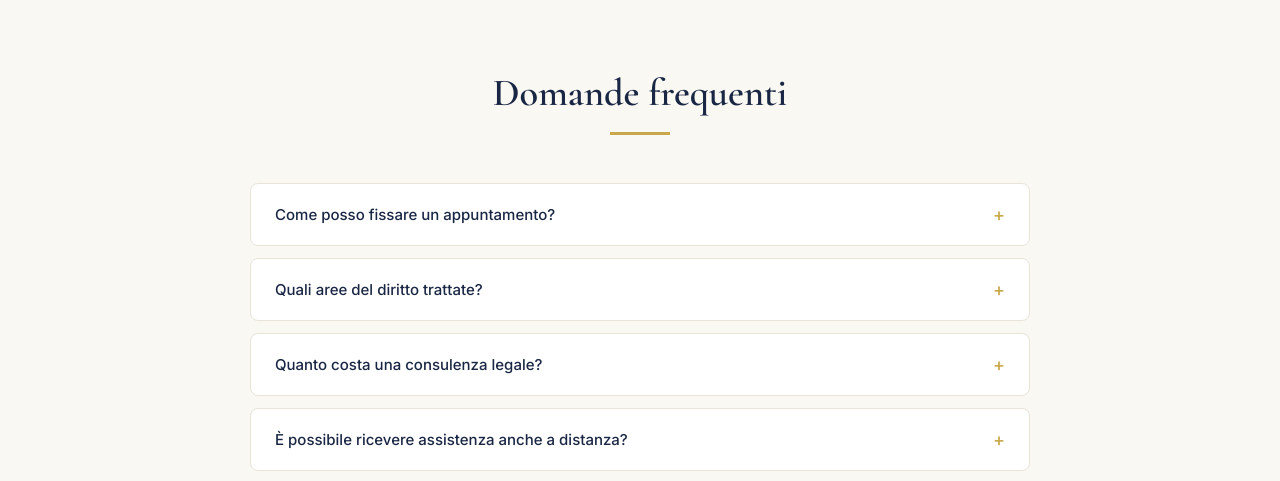
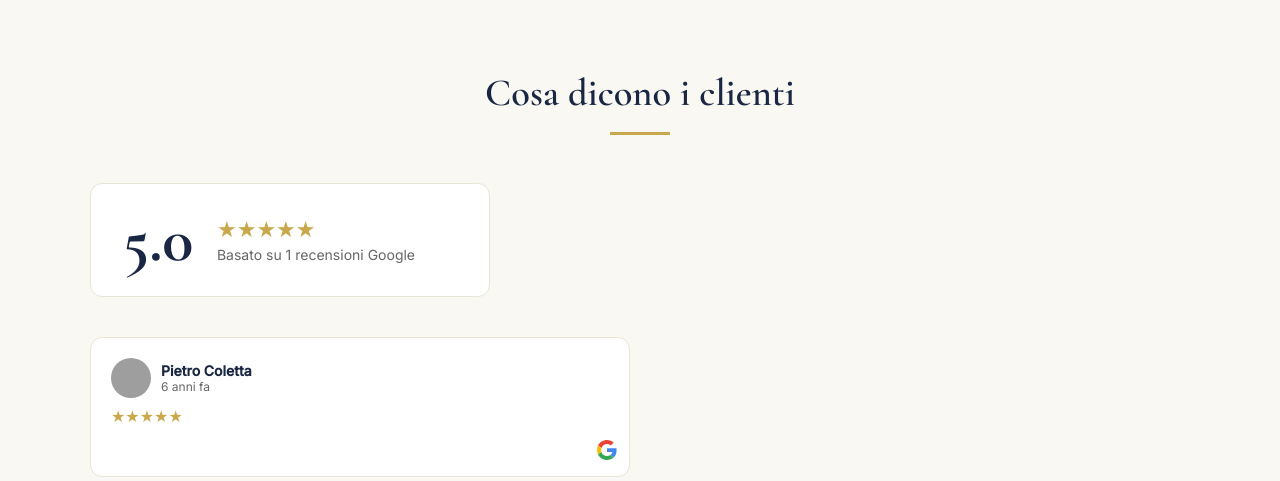
Before and after one commit to testo-gif/avv-zamboni-pier-paolo, a plain HTML site: page index.html in a window 1280 px wide. Shown: the part 2309-2790 px from the top of the page. Drawn offline with nearby package versions, Linux system fonts and the light colour scheme; grey boxes are pictures that could not be loaded.

Commit message:
Add preview

```diff
--- a/index.html
+++ b/index.html
@@ -136,12 +136,12 @@
 </nav>
 
 <section class="hero">
-  <div class="hero-bg"><img src="https://images.unsplash.com/photo-1436450412740-6b988f486c6b?w=1200&auto=format&fit=crop" alt="Avv. Zamboni Pier Paolo" style="width:100%;height:100%;object-fit:cover;opacity:0.25"></div>
+  <div class="hero-bg"><img src="https://images.unsplash.com/photo-1479142506502-19b3a3b7ff33?w=1200&auto=format&fit=crop" alt="Avv. Zamboni Pier Paolo" style="width:100%;height:100%;object-fit:cover;opacity:0.25"></div>
   <div class="hero-overlay"></div>
   <div class="hero-content">
     <div class="hero-badge">Avvocato · Bologna</div>
     <h1>Avv. Zamboni Pier Paolo</h1>
-    <p class="hero-sub">Professionista a Bologna</p>
+    <p class="hero-sub">⭐ 5.0 su Google · 1 recensioni</p>
     <p class="hero-addr">📍 Via Pescherie Vecchie,  12, 40124 Bologna</p>
     <a href="tel:+39 051 484 1496" class="btn-primary">📞 Chiama ora</a>
   </div>
@@ -156,14 +156,14 @@
         <p style="margin-bottom:0">Lo studio legale <strong>Avv. Zamboni Pier Paolo</strong> opera a Bologna con esperienza nella consulenza e nell'assistenza legale. Offriamo un servizio su misura, attento alle esigenze del cliente e orientato al risultato.</p>
         <p>La nostra priorità è accompagnare ogni cliente con competenza e dedizione, garantendo chiarezza, trasparenza e riservatezza in ogni fase del percorso.</p>
         <div class="about-stats">
-
+          <div class="stat-box"><div class="stat-num">5.0</div><div class="stat-label">Valutazione Google</div></div>
           <div class="stat-box"><div class="stat-num">1</div><div class="stat-label">Recensioni</div></div>
           <div class="stat-box"><div class="stat-num">100%</div><div class="stat-label">Dedizione</div></div>
           <div class="stat-box"><div class="stat-num">Bologna</div><div class="stat-label">Sede</div></div>
         </div>
       </div>
       <div class="about-img">
-        <img src="https://images.unsplash.com/photo-1479142506502-19b3a3b7ff33?w=1200&auto=format&fit=crop" alt="Avv. Zamboni Pier Paolo" style="width:100%;height:100%;object-fit:cover">
+        <img src="https://images.unsplash.com/photo-1542744173-8e7e53415bb0?w=1200&auto=format&fit=crop" alt="Avv. Zamboni Pier Paolo" style="width:100%;height:100%;object-fit:cover">
       </div>
     </div>
   </div>
@@ -173,11 +173,47 @@
   <div class="container">
     <h2 class="section-title">Servizi offerti</h2>
     <div class="services-grid"><div class="service-item"><div class="service-icon">⚖</div><span>Consulenza legale</span></div><div class="service-item"><div class="service-icon">⚖</div><span>Diritto civile</span></div><div class="service-item"><div class="service-icon">⚖</div><span>Diritto del lavoro</span></div><div class="service-item"><div class="service-icon">⚖</div><span>Diritto penale</span></div><div class="service-item"><div class="service-icon">⚖</div><span>Recupero crediti</span></div><div class="service-item"><div class="service-icon">⚖</div><span>Contrattualistica</span></div></div>
-    <div class="photo-grid"><div class="photo-item" style="background-image:url('https://images.unsplash.com/photo-1542744173-8e7e53415bb0?w=1200&auto=format&fit=crop')"></div><div class="photo-item" style="background-image:url('https://images.unsplash.com/photo-1593115057322-e94b77572f20?w=1200&auto=format&fit=crop')"></div><div class="photo-item" style="background-image:url('https://images.unsplash.com/photo-1575505586569-646b2ca898fc?w=1200&auto=format&fit=crop')"></div><div class="photo-item" style="background-image:url('https://images.unsplash.com/photo-1556742049-0cfed4f6a45d?w=1200&auto=format&fit=crop')"></div></div>
+    <div class="photo-grid"><div class="photo-item" style="background-image:url('https://images.unsplash.com/photo-1593115057322-e94b77572f20?w=1200&auto=format&fit=crop')"></div><div class="photo-item" style="background-image:url('https://images.unsplash.com/photo-1575505586569-646b2ca898fc?w=1200&auto=format&fit=crop')"></div><div class="photo-item" style="background-image:url('https://images.unsplash.com/photo-1556742049-0cfed4f6a45d?w=1200&auto=format&fit=crop')"></div><div class="photo-item" style="background-image:url('https://images.unsplash.com/photo-1507679799987-c73779587ccf?w=1200&auto=format&fit=crop')"></div></div>
   </div>
 </section>
 
+<section class="section reviews-section">
+  <div class="container">
+    <h2 class="section-title">Cosa dicono i clienti</h2>
+    <div class="rating-summary">
+      <div class="big-rating">5.0</div>
+      <div>
+        <span style="color:#c9a84c;font-size:22px">★★★★★<span style="color:#ccc"></span></span>
+        <div style="color:#666;font-size:14px;margin-top:4px">Basato su 1 recensioni Google</div>
+      </div>
+    </div>
+    <div class="reviews-grid" id="revGrid">
+      <div class="rev-card">
+  <div style="display:flex;gap:10px;align-items:center;margin-bottom:8px">
+    <img src="https://lh3.googleusercontent.com/a/ACg8ocLcsRNeVt4i9-EjU_mcdtdL7bwxUZruW62J26W33ZZOpdMzZg=s128-c0x00000000-cc-rp-mo" style="width:40px;height:40px;border-radius:50%;object-fit:cover">
+    <div>
+      <div style="font-weight:600;font-size:14px;color:#1a2744">Pietro Coletta</div>
+      <div style="font-size:12px;color:#666">6 anni fa</div>
+    </div>
+  </div>
+  <div style="color:#c9a84c;font-size:16px;margin-bottom:6px">★★★★★</div>
+  <p style="font-size:14px;color:#444;line-height:1.5;margin:0"></p>
+  <div style="position:absolute;bottom:12px;right:12px"><svg xmlns="http://www.w3.org/2000/svg" viewBox="0 0 48 48" width="20" height="20" style="flex-shrink:0">
+<path fill="#EA4335" d="M24 9.5c3.54 0 6.71 1.22 9.21 3.6l6.85-6.85C35.9 2.38 30.47 0 24 0 14.62 0 6.51 5.38 2.56 13.22l7.98 6.19C12.43 13.72 17.74 9.5 24 9.5z"/>
+<path fill="#4285F4" d="M46.98 24.55c0-1.57-.15-3.09-.38-4.55H24v9.02h12.94c-.58 2.96-2.26 5.48-4.78 7.18l7.73 6c4.51-4.18 7.09-10.36 7.09-17.65z"/>
+<path fill="#FBBC05" d="M10.53 28.59c-.48-1.45-.76-2.99-.76-4.59s.27-3.14.76-4.59l-7.98-6.19C.92 16.46 0 20.12 0 24c0 3.88.92 7.54 2.56 10.78l7.97-6.19z"/>
+<path fill="#34A853" d="M24 48c6.48 0 11.93-2.13 15.89-5.81l-7.73-6c-2.18 1.48-4.97 2.31-8.16 2.31-6.26 0-11.57-4.22-13.47-9.91l-7.98 6.19C6.51 42.62 14.62 48 24 48z"/>
+<path fill="none" d="M0 0h48v48H0z"/></svg></div>
+</div>
+    </div>
 
+    </div>
+    <div class="rev-nav">
+      <button onclick="scrollRevs(-1)" class="rev-btn">&#8592;</button>
+      <button onclick="scrollRevs(1)" class="rev-btn">&#8594;</button>
+    </div>
+  </div>
+</section>
 
 <section class="section faq-section">
   <div class="container">
```
